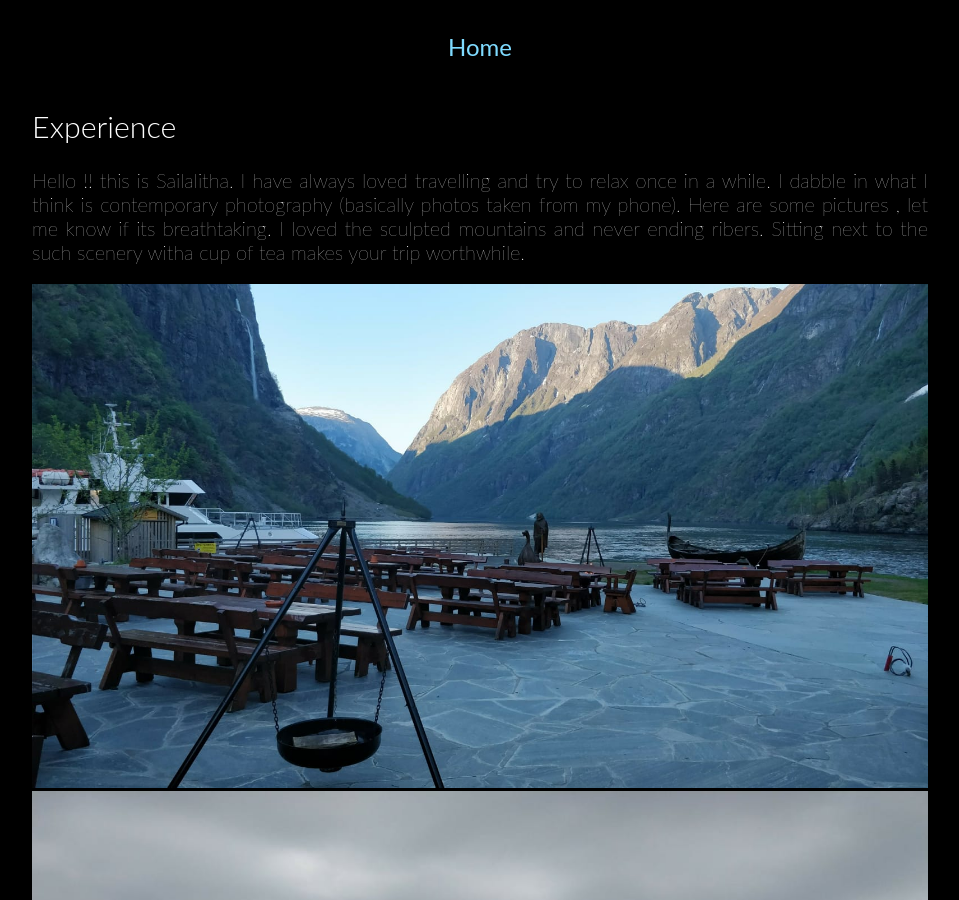
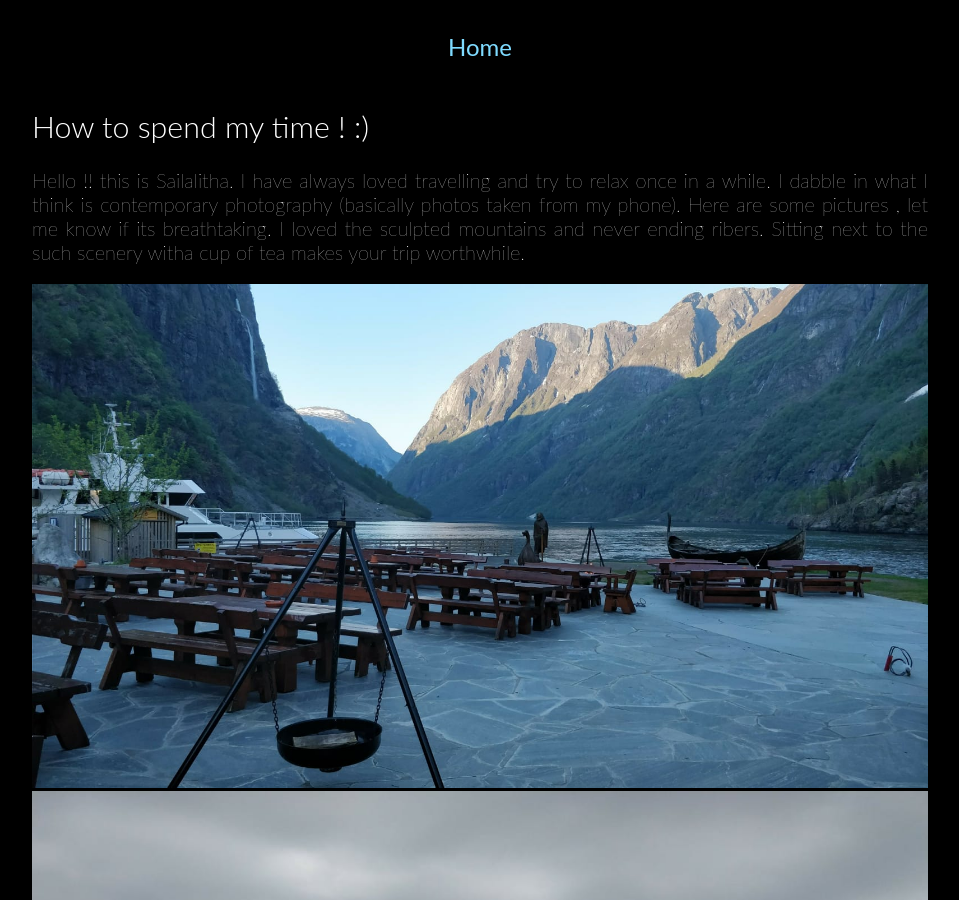
Before and after one commit to sailalitha96/sailalitha96.github.io, a Jekyll site: the page aboutme.html, which Jekyll copies as it is, in a window 1280 px wide and 900 px high. Shown: the whole window, without its empty margins (160-1119 px from the left). Built offline with Jekyll 4.4.1, drawn with Linux system fonts in a browser that asks for light colours; nearby versions of some CDN libraries.

Commit message:
Update aboutme.html

```diff
--- a/aboutme.html
+++ b/aboutme.html
@@ -15,7 +15,7 @@
                  -->
          </ul>
          </nav>
-        <h4> Experience </h4>
+        <h4> How to spend my time ! :) </h4>
 
 	<table width="120%" align="center" border="0" cellspacing="0" cellpadding="20">
 	<tr>
```
